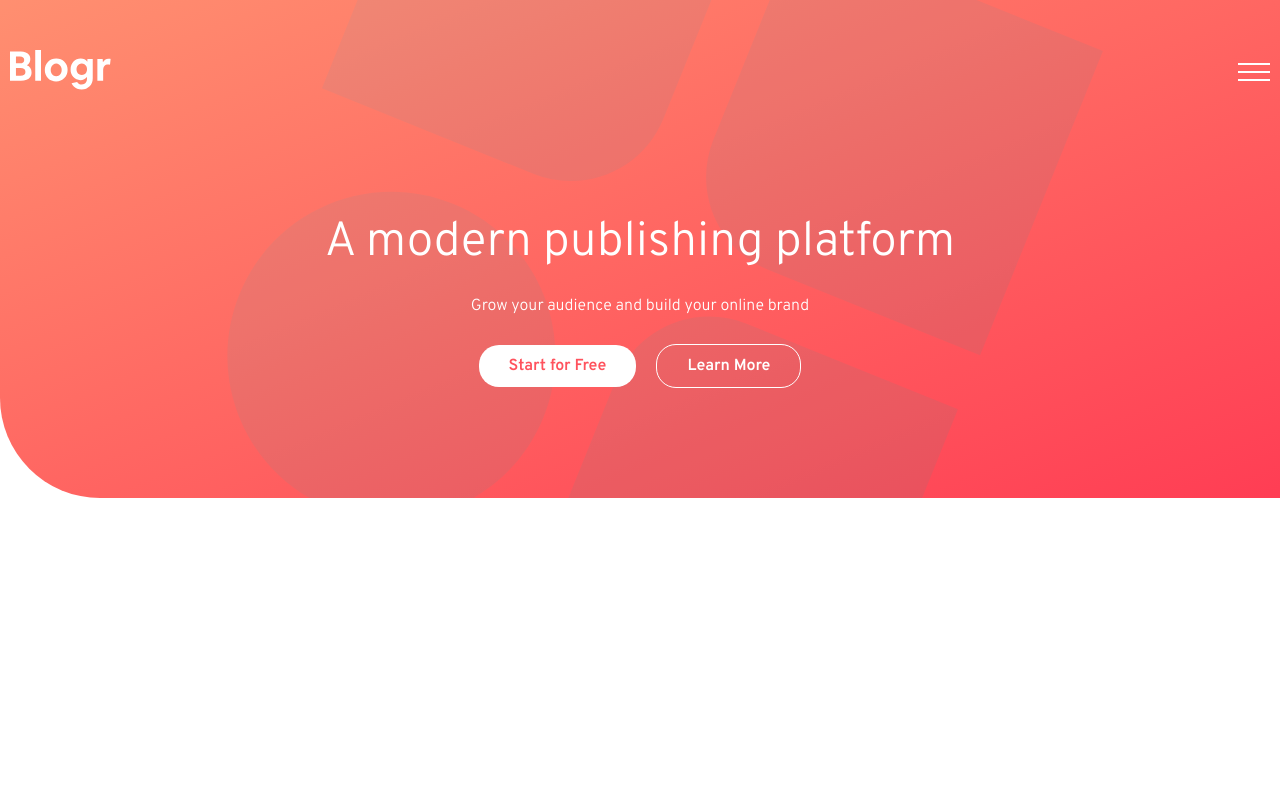
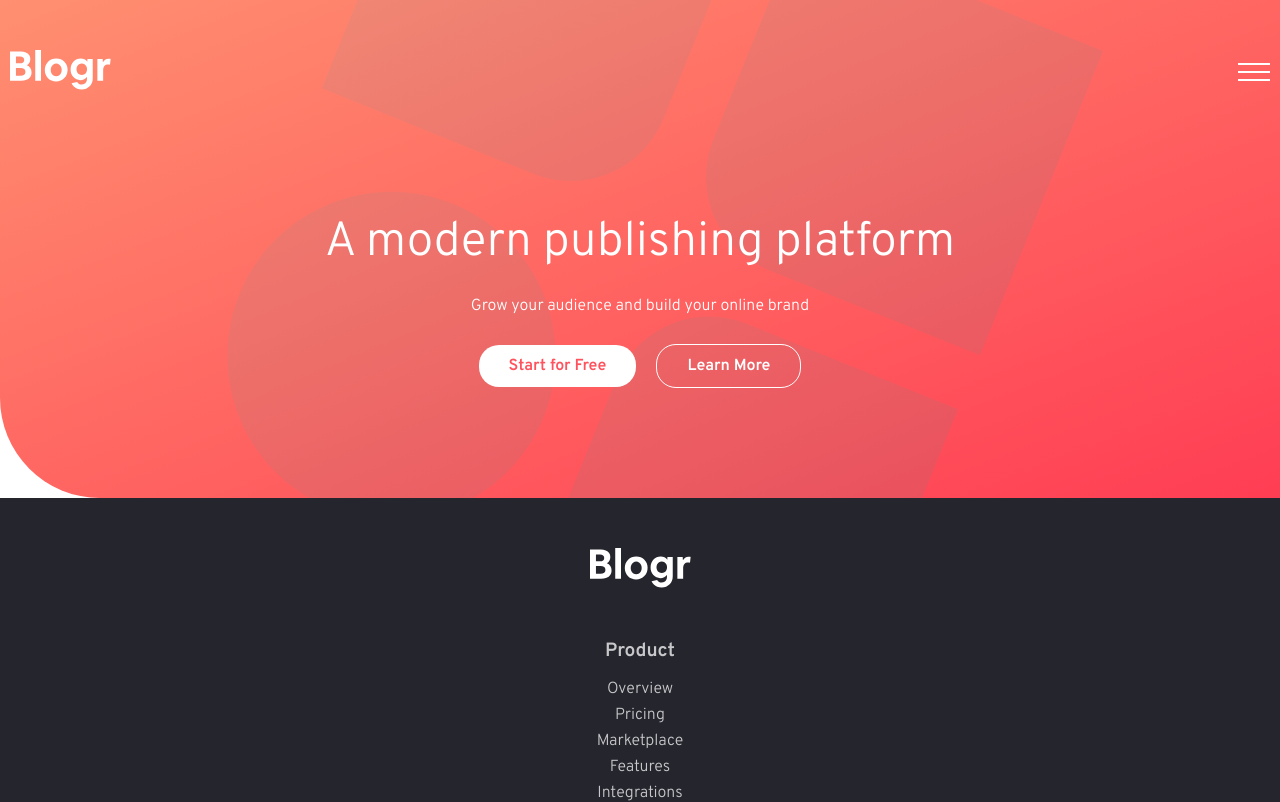
Before and after one commit to raymond-le-goldenowl/blogr-scss, a React (Create React App) app: page / in a window 1280 px wide. Shown: the top 802 px of the page. Built offline with nearby package versions, Linux system fonts and the light colour scheme.

Commit message:
chore: merge header and footer

```diff
--- a/src/App.js
+++ b/src/App.js
@@ -1,9 +1,12 @@
+import Footer from 'components/Footer';
 import Header from 'components/Header';
 
 function App() {
 	return (
 		<div className='App'>
 			<Header />
+
+			<Footer />
 		</div>
 	);
 }
```
